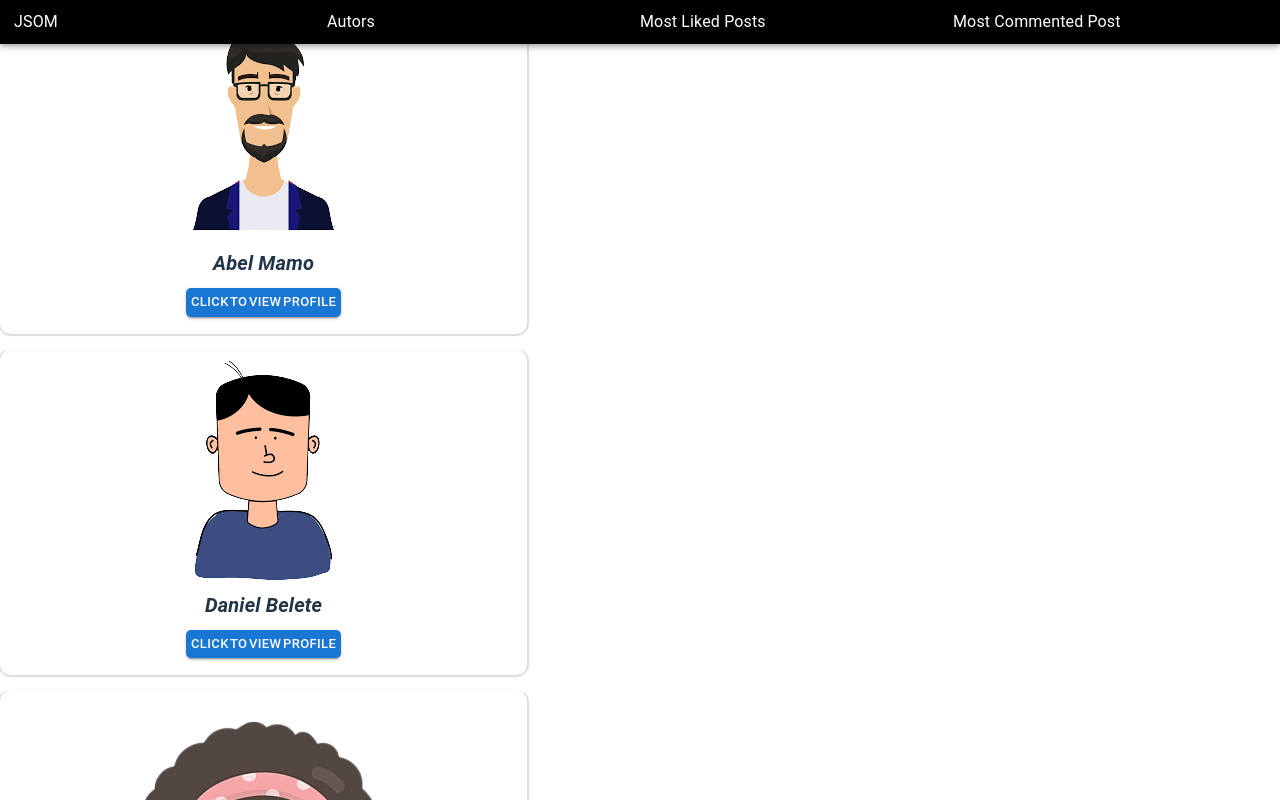
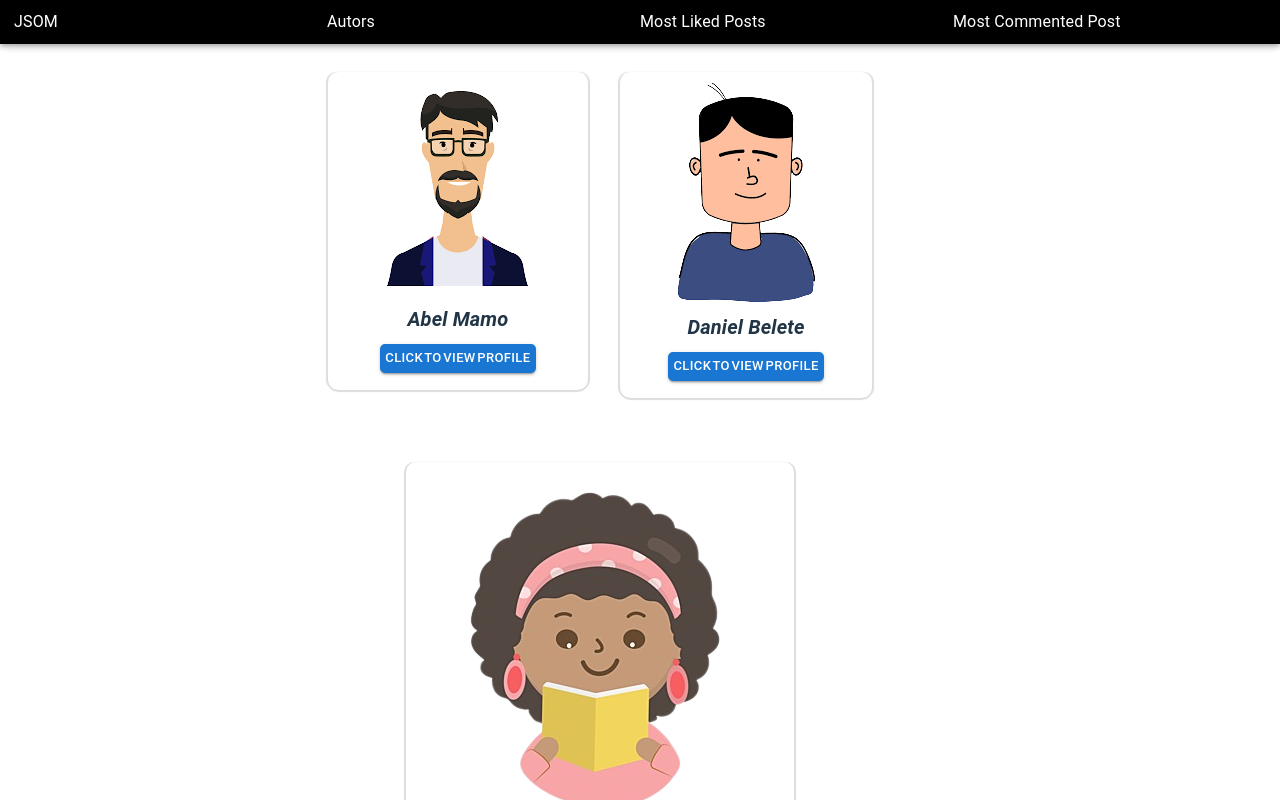
Before and after one commit to SolomonMuhyeY/ReactUserProfileNavigator3.0, a React (Vite) app: page / in a window 1280 px wide. Shown: the top 800 px of the page. Built offline with nearby package versions, Linux system fonts and the light colour scheme.

Commit message:
finishing up App.jsx component

```diff
--- a/src/App.jsx
+++ b/src/App.jsx
@@ -1,22 +1,40 @@
 import { BrowserRouter as Router, Route, Routes } from "react-router-dom";
+import { Container, Grid } from "@mui/material";
 import User from "./components/User";
 import NavBar from "./components/NavBar";
 import { client } from "./components/UserInfo";
 import UserDescription from "./components/UserDescription";
+import { alignProperty } from "@mui/material/styles/cssUtils";
+
 const listOfClients = client.map((cl) => {
-  // console.log(cl);
   return (
     <div key={cl.id}>
       <User key={cl.id} client={cl} />
     </div>
   );
 });
+
 function App() {
   return (
     <Router>
-      <div className='w-full mx-auto'>
-        <NavBar />
-        <div className='w-3/5 mb-16 mt-8 grid grid-cols-1 mx-auto flex-wrap gap-2 lg:grid-cols-3 xl:grid-cols-4 md:grid-cols-2 sm:grid-cols-1'>
+      <NavBar />
+      <Container
+        variant='div'
+        spacing={6}
+        sx={{
+          my: "3.5rem",
+          width: "80%",
+          mx: "auto",
+        }}
+      >
+        <Grid
+          container
+          sx={{
+            gap: "2rem",
+          }}
+          justifyContent='center'
+          alignContent='center'
+        >
           <Routes>
             <Route
               path='/UserDescription/:id'
@@ -24,8 +42,8 @@ function App() {
             />
             <Route path='/' element={listOfClients} />
           </Routes>
-        </div>
-      </div>
+        </Grid>
+      </Container>
     </Router>
   );
 }
```
